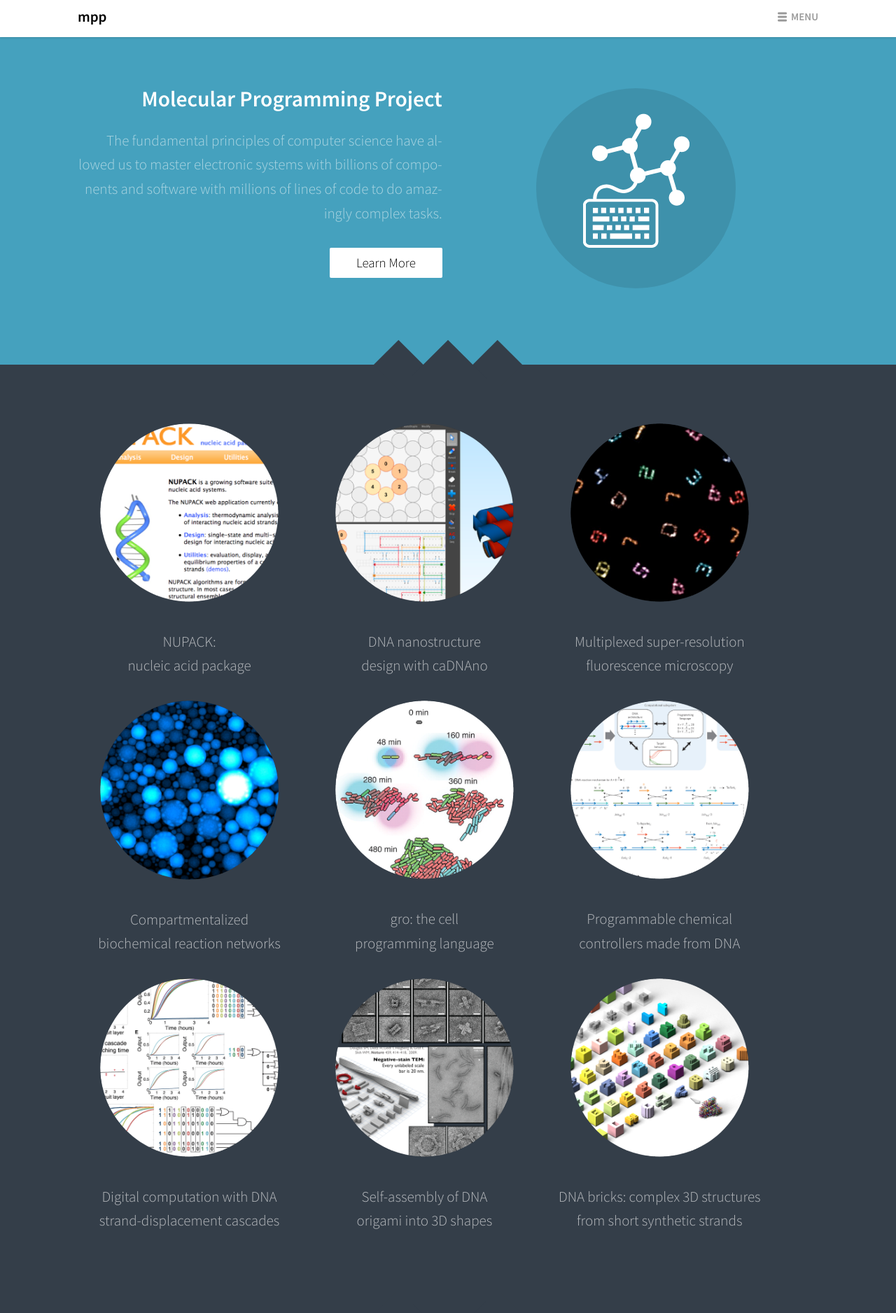
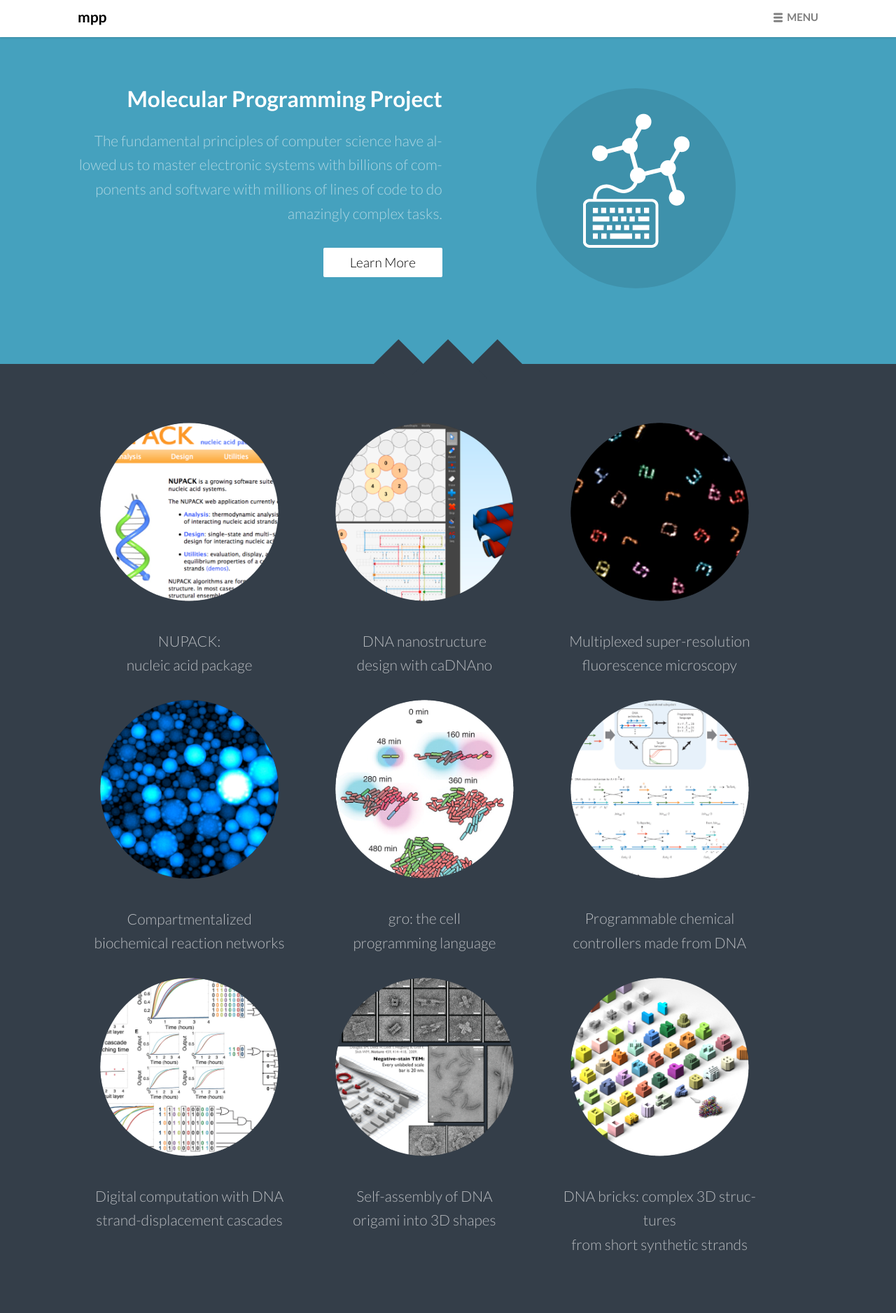
Before and after one commit to douglaslab/mpp, a Jekyll site: the page built from website/index.html, in a window 1280 px wide. Shown: the top 1876 px of the page at 70% size. Built offline with Jekyll 4.4.1, drawn with Linux system fonts in a browser that asks for light colours; nearby versions of some CDN libraries; the list of posts is cut into pages by our own code.

Commit message:
lato baby. oh that menu item is nicer now

```diff
--- a/website/assets/_sass/navigation.scss
+++ b/website/assets/_sass/navigation.scss
@@ -41,17 +41,19 @@ p a {
   pointer-events: auto;
   color:#999;
   margin-top:5px;
+  opacity:.5;
 
-  a#navigation {
+  a#navigation:link {
     font-size:15px;
-    font-weight:bold;
+     font-weight:700;
     text-transform: uppercase;
     text-spacing:3px;
-    color:#999;
-    &:hover{color:#666}
+    color:#000;
+
     }
+  &:hover{opacity:.6;}
 }
-.icon-menu{font-size:14px;}
+.icon-menu{font-size:14px;color:#000;}
 
 
 /* Navigation */
--- a/website/assets/_sass/typography.scss
+++ b/website/assets/_sass/typography.scss
@@ -1,4 +1,4 @@
-@import url(http://fonts.googleapis.com/css?family=Source+Sans+Pro:300,400,600,300italic,400italic);
+@import url(http://fonts.googleapis.com/css?family=Lato:300,700,300italic,700italic);
 
 
 /*
@@ -10,7 +10,7 @@
 */
 
 body {
-	font-family: 'Source Sans Pro', sans-serif;
+	font-family: 'Lato', sans-serif;
 
 	font-weight:300;
 	color:#5a5350;
```
